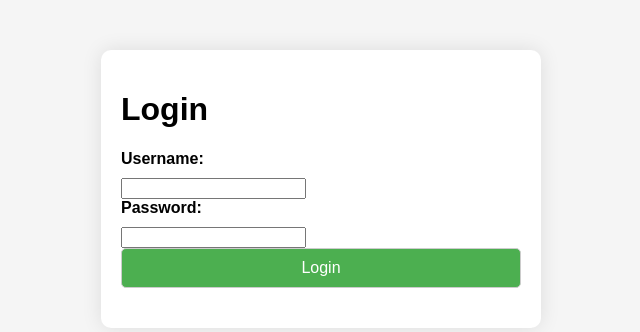
After one commit to afahd94/weathersolution, a Flask app: page /login in a window 1280 px wide. The commit adds this page. Shown: the top 332 px of the page, without its empty margins (319-959 px from the left). Run offline with Flask 3, Linux system fonts and the light colour scheme.

Commit message:
Git push

```diff
--- a/app.py
+++ b/app.py
@@ -9,6 +9,11 @@ app.static_folder = 'static'
 
 # OpenWeatherMap API Key
 API_KEY = '0a84c32ffb40e99cf8e9908652c005a0'
+
+# Dummy user data (for project purposes)
+USER_DATA = {
+    'anthony_fahd': 'password1'
+}
 
 # Read itinerary data from CSV file
 def read_itinerary_from_csv():
@@ -54,6 +59,22 @@ def weather():
 def map():
     return render_template('map.html', locations=itinerary_data)
 
+# Route for the login page
+@app.route('/login', methods=['GET', 'POST'])
+def login():
+    if request.method == 'POST':
+        username = request.form['username']
+        password = request.form['password']
+        if username in USER_DATA and USER_DATA[username] == password:
+            # Successful login, redirect to the home page
+            return redirect('/')
+        else:
+            # Invalid credentials, display an error message
+            return render_template('login.html', error='Invalid username or password')
+    else:
+        # Display the login form for GET requests
+        return render_template('login.html')
+
 # Route for the user preferences page
 @app.route('/preferences', methods=['GET', 'POST'])
 def preferences():
@@ -66,6 +87,7 @@ def preferences():
         # Display the preferences form for GET requests
         return render_template('preferences.html')
 
+# Route for the save preferences page
 @app.route('/save_preferences', methods=['GET', 'POST'])
 def save_preferences():
     if request.method == 'POST':
--- a/templates/index.html
+++ b/templates/index.html
@@ -21,8 +21,9 @@
             </select>
             <button type="submit">Explore</button>
         </form>
-        <a href="/map">View Destination Map</a> <!-- Link to the map page -->
-        <a href="/preferences">User Preferences</a> <!-- Link to the preferences page -->
+        <a href="/map">View Destination Map  |</a> <!-- Link to the map page -->
+        <a href="/preferences">User Preferences  |</a> <!-- Link to the preferences page -->
+        <a href="/login">Login</a> <!-- Link to the login page -->
     </div>
 </body>
 
--- /dev/null
+++ b/templates/login.html
@@ -0,0 +1,25 @@
+<!DOCTYPE html>
+<html lang="en">
+
+<head>
+    <meta charset="UTF-8">
+    <meta http-equiv="X-UA-Compatible" content="IE=edge">
+    <meta name="viewport" content="width=device-width, initial-scale=1.0">
+    <title>Login</title>
+    <link rel="stylesheet" href="{{ url_for('static', filename='styles.css') }}">
+</head>
+
+<body>
+    <div class="container">
+        <h1>Login</h1>
+        <form action="/login" method="POST"> <!-- Correct the form action to '/login' -->
+            <label for="username">Username:</label>
+            <input type="text" id="username" name="username" required><br>
+            <label for="password">Password:</label>
+            <input type="password" id="password" name="password" required><br>
+            <button type="submit">Login</button>
+        </form>
+    </div>
+</body>
+
+</html>
```
Also changed, not shown: templates/map.html (+8 -0 lines).
